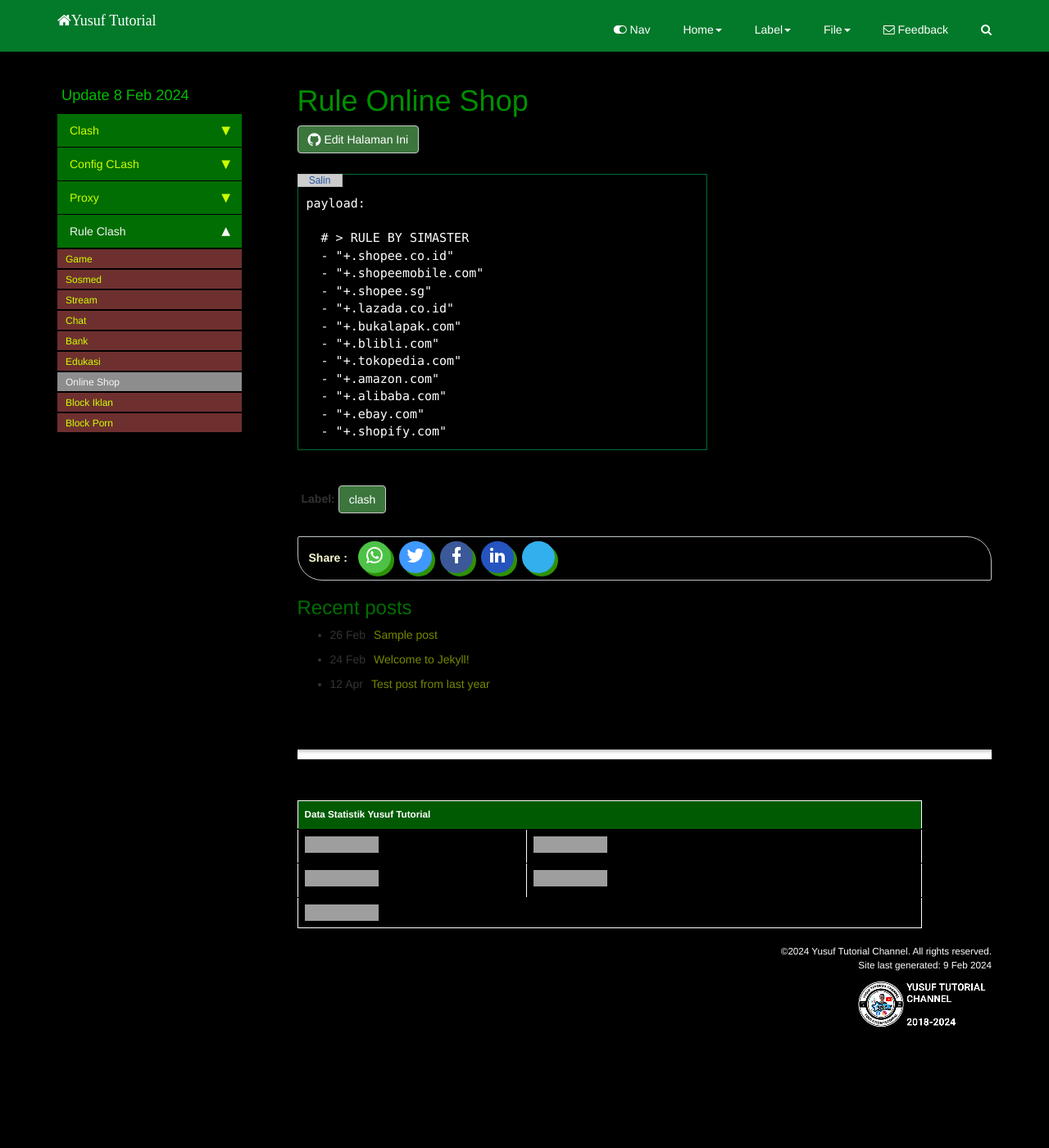
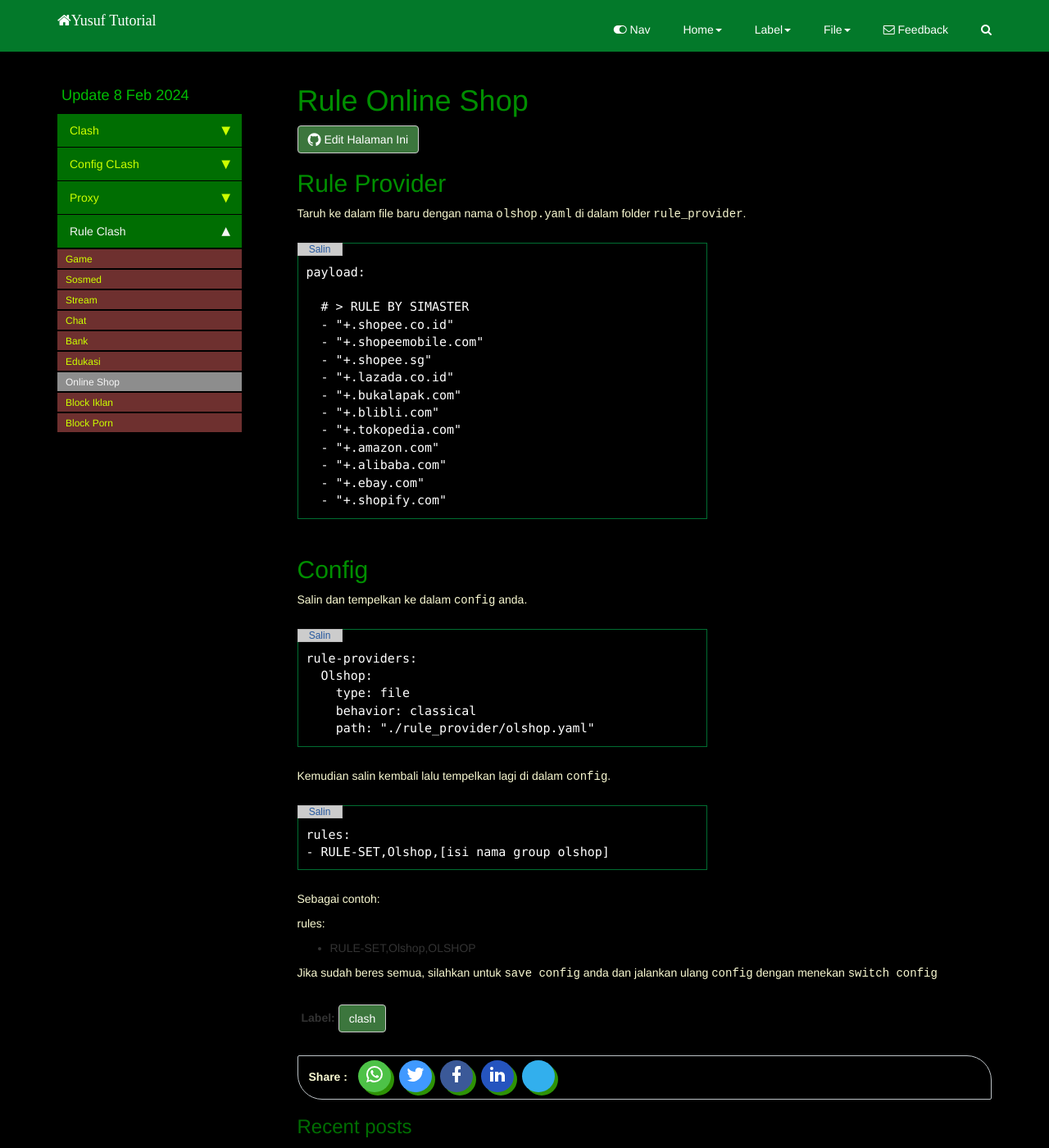
Before and after one commit to yusuftutorial/home, a Jekyll site: the page built from pages/clash/rule-online-shop.md, in a window 1280 px wide and 1400 px high, cut to the strip 0-1400 px from the top of the window. Shown: the whole strip at 82% size. Built offline with Jekyll 4.4.1, drawn with Linux system fonts in a browser that asks for light colours; nearby versions of some CDN libraries; comment, search, counter and statistics services are not loaded; grey boxes are pictures that could not be loaded.

Commit message:
Update rule-online-shop.md

```diff
--- a/pages/clash/rule-online-shop.md
+++ b/pages/clash/rule-online-shop.md
@@ -9,7 +9,11 @@ comments: true
 tags: [clash]
 ---
 
-<pre id="myPreTag">payload:
+## Rule Provider
+
+Taruh ke dalam file baru dengan nama `olshop.yaml` di dalam folder `rule_provider`.
+
+<pre>payload:
 
   # > RULE BY SIMASTER
   - "+.shopee.co.id"
@@ -22,5 +26,26 @@ tags: [clash]
   - "+.amazon.com"
   - "+.alibaba.com"
   - "+.ebay.com"
-  - "+.shopify.com"
-</pre>
+  - "+.shopify.com"</pre>
+
+## Config
+
+Salin dan tempelkan ke dalam `config` anda.
+
+<pre>rule-providers:
+  Olshop:
+    type: file
+    behavior: classical
+    path: "./rule_provider/olshop.yaml"</pre>
+
+Kemudian salin kembali lalu tempelkan lagi di dalam `config`.
+
+<pre>rules:
+- RULE-SET,Olshop,[isi nama group olshop]</pre>
+
+Sebagai contoh:
+
+rules:
+- RULE-SET,Olshop,OLSHOP
+
+Jika sudah beres semua, silahkan untuk `save config` anda dan jalankan ulang `config` dengan menekan `switch config`
```
